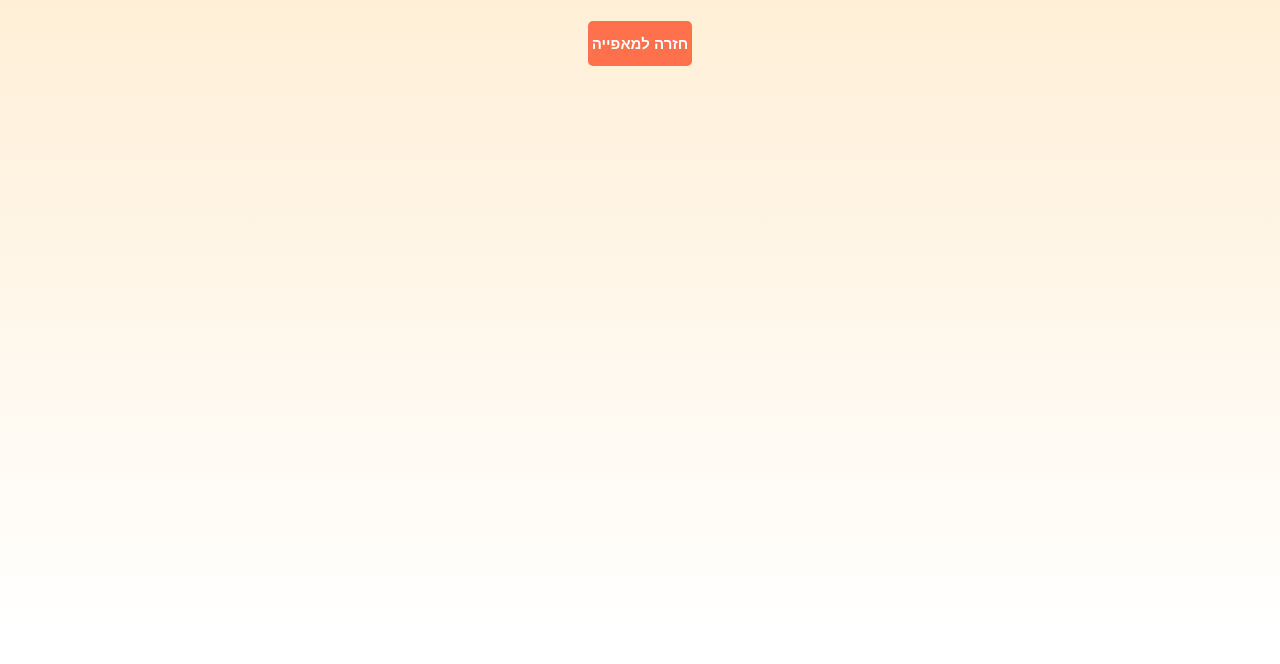
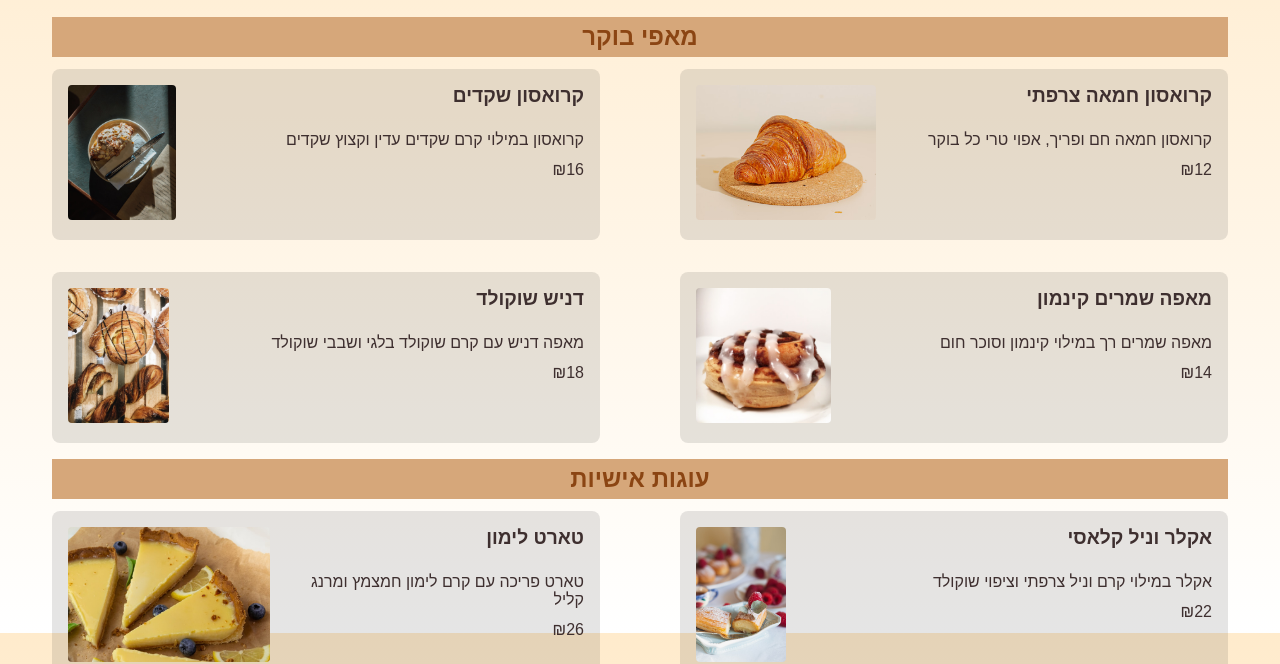
Before and after one commit to Guy-Markman/teimot-olam, a plain HTML site: page restuarants/dolceBakery/menuScript.html in a window 1280 px wide. Shown: the part 167-831 px from the top of the page. Before the commit the page ends 800 px from the top, so only its background shows below. Drawn offline with Linux system fonts and the light colour scheme.

Commit message:
Version one of the json loaded menu

```diff
--- a/restuarants/dolceBakery/menuScript.html
+++ b/restuarants/dolceBakery/menuScript.html
@@ -1,28 +1,42 @@
 <!DOCTYPE html>
 <html lang="he" dir="rtl">
     <head>
-    <meta charset="UTF-8">
-    <meta name="viewport" content="width=device-width, initial-scale=1.0">
-    <link rel="stylesheet" href="../../css/global.css">
-    <link rel="stylesheet" href="../../css/menus.css">
-    <link rel="stylesheet" href="css/style.css">
-    <link rel="stylesheet" href="css/menuRest.css">
+        <meta charset="UTF-8" />
+        <meta name="viewport" content="width=device-width, initial-scale=1.0" />
+        <link rel="stylesheet" href="../../css/global.css" />
+        <link rel="stylesheet" href="../../css/menus.css" />
+        <link rel="stylesheet" href="css/style.css" />
+        <link rel="stylesheet" href="css/menuRest.css" />
         <title>מאפיית דולצ'ה - תפריט</title>
     </head>
     <body>
+        <template id="dish-template">
+            <article class="dish">
+                <div class="dishText">
+                    <h3></h3>
+                    <p class="dishDescription"></p>
+                    <p class="dishPrice"></p>
+                </div>
+                <figure>
+                    <img class="dishImage" alt="" />
+                </figure>
+            </article>
+        </template>
         <header class="resturantHeader">
             <figure>
-            <img src="images/logo.jpg" alt="לוגו" class="logo">
+                <img src="images/logo.jpg" alt="לוגו" class="logo" />
             </figure>
             <h1>מאפיית דולצ'ה</h1>
         </header>
-    <main>
+        <main></main>
+        <footer>
             <section class="links">
                 <a href="restaurant.html">חזרה למאפייה</a>
             </section>
-    </main>
-    <footer>
-
         </footer>
     </body>
+    <script src="../../scripts/menu.js"></script>
+    <script>
+        load();
+    </script>
 </html>
--- /dev/null
+++ b/scripts/menu.js
@@ -0,0 +1,74 @@
+async function getConfig() {
+    try {
+        const response = await fetch('./config.json');
+        if (!response.ok)
+            throw new Error('Failed to load config.json');
+        return await response.json();
+    } catch (error) {
+        console.error('Error loading config:', error);
+        return null;
+    }
+}
+
+async function getMenu(location) {
+    try {
+        const response = await fetch(location);
+        if (!response.ok)
+            throw new Error('Failed to load menu json file');
+
+
+    } catch (error) {
+        console.error('Error loading menu: ', error);
+        return null;
+    }
+    return fetch(location)
+    .then(response =>{
+        if (!response.ok)
+            throw new Error('Failed to load menu json file');
+        return response.json();
+    })
+    .catch(error => {
+        console.error('Error loading menu: ', error);
+    });
+}
+
+async function loadCategory(dishes, container) {
+    const template = document.getElementById("dish-template");
+    console.log(dishes);
+    Object.values(dishes).forEach(dish => {
+        const clone = template.content.cloneNode(true);
+        console.log(dish);
+        clone.querySelector("h3").textContent = dish.name;
+        clone.querySelector(".dishDescription").textContent = dish.description;
+        clone.querySelector(".dishPrice").textContent = dish.price;
+
+        const img = clone.querySelector(".dishImage");
+        img.src = dish.image;
+        img.alt = dish.name;
+
+        container.append(clone);
+        return null;
+    });
+}
+
+async function load() {
+    const config = await getConfig();
+    const menu = await getMenu(config.menuFile);
+    const main = document.getElementsByTagName("main")[0];
+    Object.entries(menu.categories).forEach(([category, items]) => {
+        const catElement = document.createElement("section");
+        main.append(catElement);
+
+        catElement.classList.add("category");
+        const title = document.createElement("h2");
+        catElement.append(title);
+        title.textContent = category;
+        title.classList.add("titleBox", "titleBoxBakery");
+
+        const dishList = document.createElement("div");
+        catElement.append(dishList);
+        dishList.classList.add("dishList");
+
+        loadCategory(items, dishList);
+    });
+}
```
Lines whose indentation alone changed are shown as unchanged.
